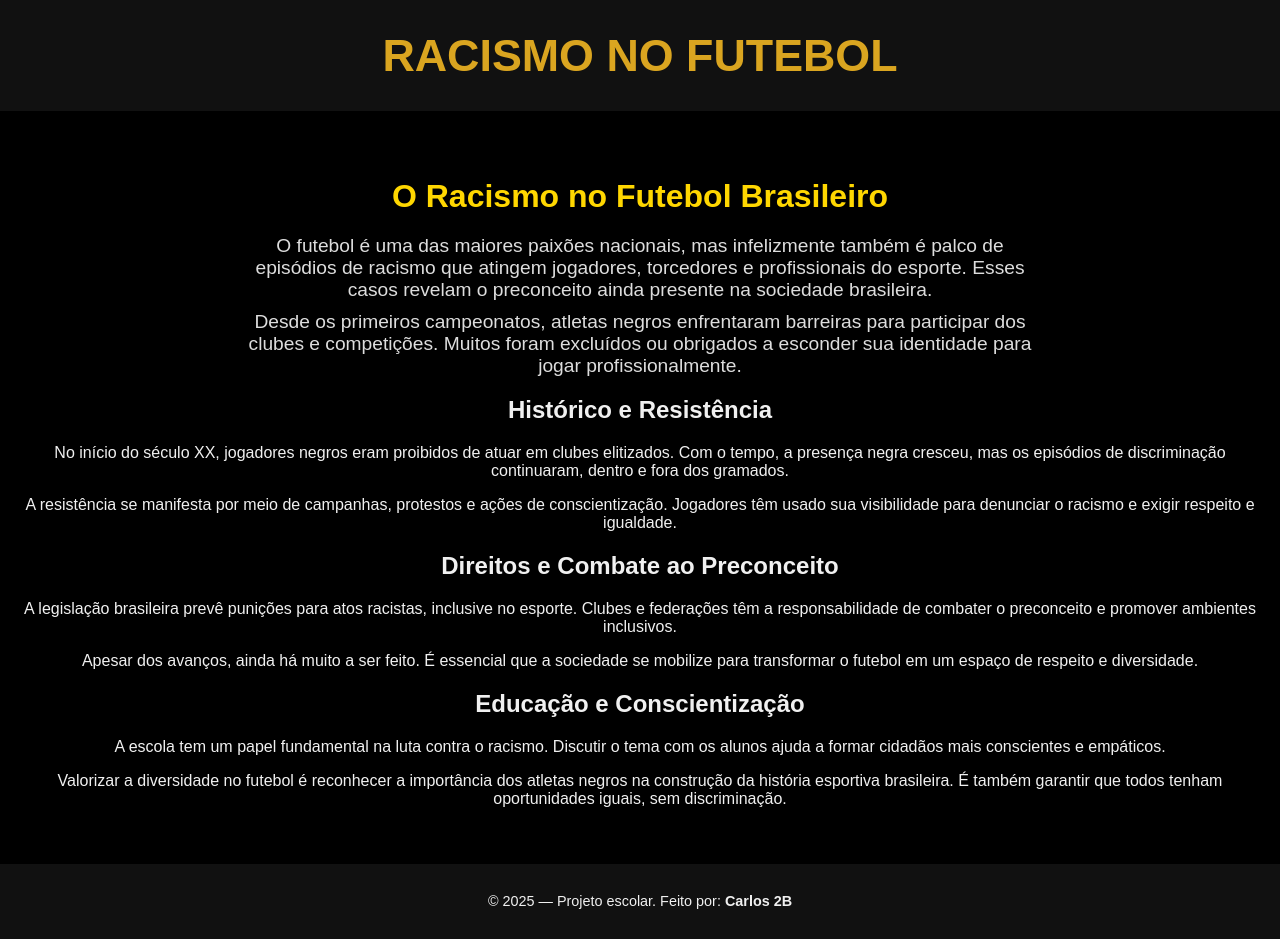
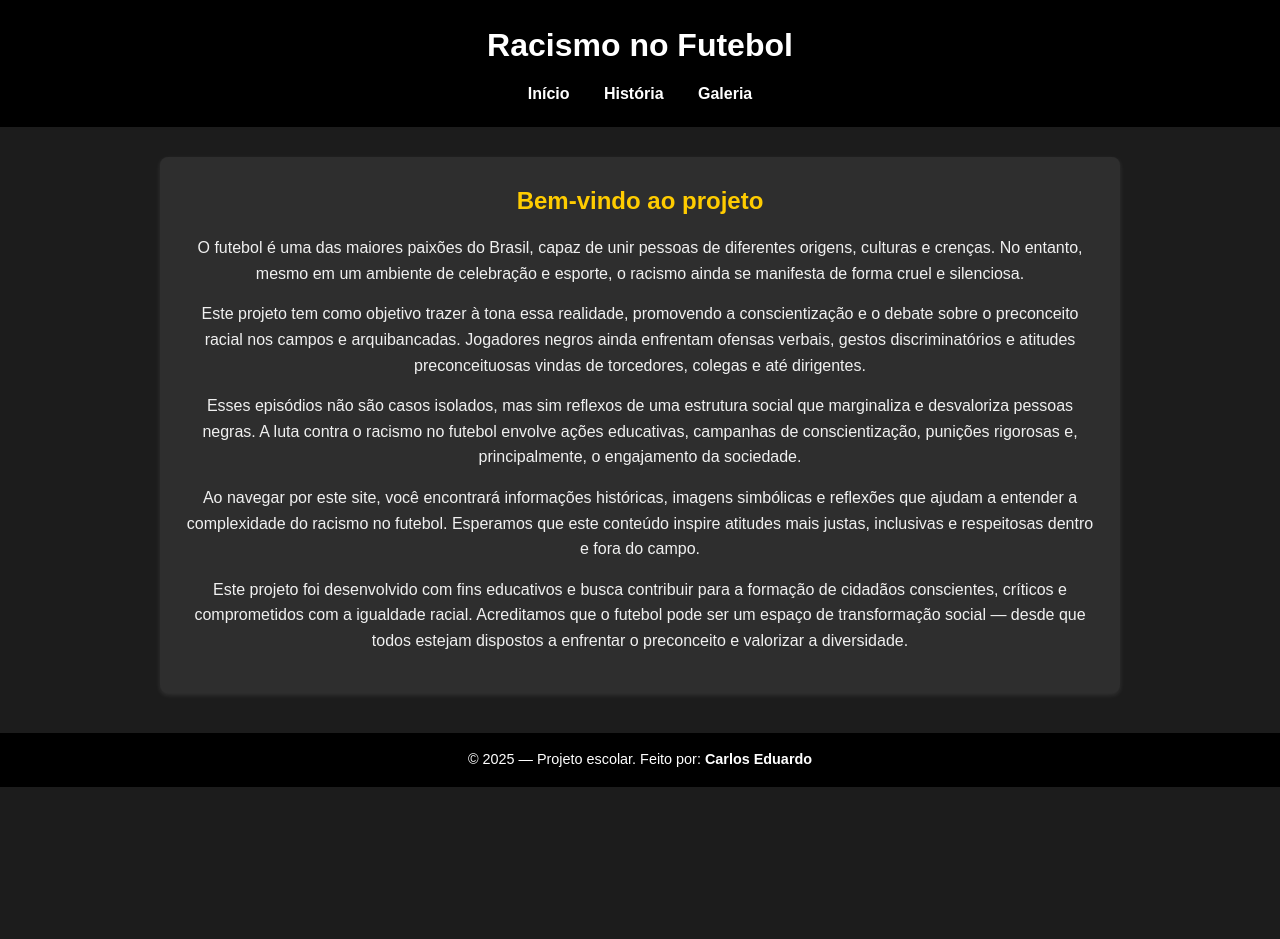
Before and after one commit to CarlsGamer13/racismo, a plain HTML site: page index.html in a window 1280 px wide. After the commit the page ends 800 px from the top, so only its background shows below. Drawn offline with Linux system fonts and the light colour scheme.

Commit message:
teste102

```diff
--- a/index.html
+++ b/index.html
@@ -2,99 +2,64 @@
 <html lang="pt-br">
 <head>
   <meta charset="UTF-8">
-  <title>História - Racismo no Futebol</title>
+  <title>Início - Racismo no futebol</title>
   <link rel="stylesheet" href="styles.css">
-  <style>
-    .destaque {
-      color: goldenrod;
-      font-size: 2.8em;
-      font-weight: bold;
-      margin: 0;
-      padding: 10px 0;
-    }
-  </style>
 </head>
 <body>
 
   <!-- TOPO -->
   <header class="topo">
-    <h1 class="destaque">RACISMO NO FUTEBOL</h1>
+    <h1 class="logo">Racismo no Futebol</h1>
+    <nav class="menu">
+      <a href="index.html">Início</a>
+      <a href="historia.html">História</a>
+      <a href="galeria.html">Galeria</a>
+    </nav>
   </header>
 
   <!-- CONTEÚDO PRINCIPAL -->
   <main class="principal">
 
-    <!-- Introdução -->
-    <div class="caixa introducao">
+    <!-- Apresentação -->
+    <section class="caixa introducao">
       <div class="texto">
-        <h2>O Racismo no Futebol Brasileiro</h2>
+        <h2>Bem-vindo ao projeto</h2>
         <p>
-          O futebol é uma das maiores paixões nacionais, mas infelizmente também
-          é palco de episódios de racismo que atingem jogadores, torcedores e profissionais
-          do esporte. Esses casos revelam o preconceito ainda presente na sociedade brasileira.
+          O futebol é uma das maiores paixões do Brasil, capaz de unir pessoas de diferentes origens,
+          culturas e crenças. No entanto, mesmo em um ambiente de celebração e esporte, o racismo
+          ainda se manifesta de forma cruel e silenciosa.
         </p>
         <p>
-          Desde os primeiros campeonatos, atletas negros enfrentaram barreiras para
-          participar dos clubes e competições. Muitos foram excluídos ou obrigados a
-          esconder sua identidade para jogar profissionalmente.
+          Este projeto tem como objetivo trazer à tona essa realidade, promovendo a conscientização
+          e o debate sobre o preconceito racial nos campos e arquibancadas. Jogadores negros ainda
+          enfrentam ofensas verbais, gestos discriminatórios e atitudes preconceituosas vindas de
+          torcedores, colegas e até dirigentes.
+        </p>
+        <p>
+          Esses episódios não são casos isolados, mas sim reflexos de uma estrutura social que
+          marginaliza e desvaloriza pessoas negras. A luta contra o racismo no futebol envolve ações
+          educativas, campanhas de conscientização, punições rigorosas e, principalmente, o engajamento
+          da sociedade.
+        </p>
+        <p>
+          Ao navegar por este site, você encontrará informações históricas, imagens simbólicas e
+          reflexões que ajudam a entender a complexidade do racismo no futebol. Esperamos que este
+          conteúdo inspire atitudes mais justas, inclusivas e respeitosas dentro e fora do campo.
+        </p>
+        <p>
+          Este projeto foi desenvolvido com fins educativos e busca contribuir para a formação de
+          cidadãos conscientes, críticos e comprometidos com a igualdade racial. Acreditamos que o
+          futebol pode ser um espaço de transformação social — desde que todos estejam dispostos a
+          enfrentar o preconceito e valorizar a diversidade.
         </p>
       </div>
-    </div>
-
-    <!-- Histórico e resistência -->
-    <div class="caixa colonizacao">
-      <div class="texto">
-        <h2>Histórico e Resistência</h2>
-        <p>
-          No início do século XX, jogadores negros eram proibidos de atuar em clubes
-          elitizados. Com o tempo, a presença negra cresceu, mas os episódios de
-          discriminação continuaram, dentro e fora dos gramados.
-        </p>
-        <p>
-          A resistência se manifesta por meio de campanhas, protestos e ações de
-          conscientização. Jogadores têm usado sua visibilidade para denunciar o racismo
-          e exigir respeito e igualdade.
-        </p>
-      </div>
-    </div>
-
-    <!-- Direitos e combate ao preconceito -->
-    <div class="caixa direitos">
-      <div class="texto">
-        <h2>Direitos e Combate ao Preconceito</h2>
-        <p>
-          A legislação brasileira prevê punições para atos racistas, inclusive no esporte.
-          Clubes e federações têm a responsabilidade de combater o preconceito e promover
-          ambientes inclusivos.
-        </p>
-        <p>
-          Apesar dos avanços, ainda há muito a ser feito. É essencial que a sociedade
-          se mobilize para transformar o futebol em um espaço de respeito e diversidade.
-        </p>
-      </div>
-    </div>
-
-    <!-- Educação e conscientização -->
-    <div class="caixa valorizacao">
-      <div class="texto">
-        <h2>Educação e Conscientização</h2>
-        <p>
-          A escola tem um papel fundamental na luta contra o racismo. Discutir o tema
-          com os alunos ajuda a formar cidadãos mais conscientes e empáticos.
-        </p>
-        <p>
-          Valorizar a diversidade no futebol é reconhecer a importância dos atletas negros
-          na construção da história esportiva brasileira. É também garantir que todos
-          tenham oportunidades iguais, sem discriminação.
-        </p>
-      </div>
-    </div>
+    </section>
 
   </main>
 
   <!-- RODAPÉ -->
   <footer class="rodape">
-    <p>&copy; 2025 — Projeto escolar. Feito por: <strong>Carlos 2B</strong></p>
+    <p>&copy; 2025 — Projeto escolar. Feito por: <b>Carlos Eduardo</b></p>
   </footer>
 
 </body>
--- a/styles.css
+++ b/styles.css
@@ -1,89 +1,101 @@
-/* CONFIGURAÇÕES GERAIS */
-body {
+/* Reset básico */
+* {
   margin: 0;
-  font-family: Arial, sans-serif;
-  background-color: #000; /* Fundo preto */
-  color: #f0f0f0; /* Texto claro para contraste */
+  padding: 0;
+  box-sizing: border-box;
 }
 
-/* TOPO */
+/* Corpo da página */
+body {
+  font-family: Arial, sans-serif;
+  background-color: #1c1c1c; /* fundo escuro temático */
+  color: #f0f0f0;
+  line-height: 1.6;
+  text-align: center; /* centraliza todos os textos */
+}
+
+/* Cabeçalho */
 .topo {
-  background-color: #111;
-  color: goldenrod; /* Destaque dourado */
+  background-color: #000;
+  color: #fff;
   padding: 20px;
+}
+
+.logo {
+  font-size: 2em;
+  font-weight: bold;
+}
+
+/* Menu de navegação */
+.menu {
+  margin-top: 10px;
+}
+
+.menu a {
+  color: #fff;
+  text-decoration: none;
+  margin: 0 15px;
+  font-weight: bold;
+  transition: color 0.3s;
+}
+
+.menu a:hover {
+  color: #ffcc00;
+}
+
+/* Conteúdo principal */
+.principal {
+  max-width: 1000px;
+  margin: 30px auto;
+  padding: 0 20px;
+}
+
+/* Caixa de introdução e outras seções */
+.caixa {
+  background-color: #2e2e2e;
+  padding: 25px;
+  margin-bottom: 30px;
+  border-radius: 8px;
+  box-shadow: 0 2px 5px rgba(255, 255, 255, 0.1);
+}
+
+.caixa h2 {
+  margin-bottom: 15px;
+  color: #ffcc00;
+}
+
+.caixa p {
+  margin-bottom: 15px;
   text-align: center;
 }
 
-.destaque {
-  margin: 0;
-  font-size: 2.8em;
-  font-weight: bold;
-  color: goldenrod;
-}
-
-/* CONTEÚDO PRINCIPAL */
-.principal {
-  padding: 40px 20px;
-  text-align: center;
-}
-
-.introducao h2 {
-  font-size: 2em;
-  margin-bottom: 20px;
-  color: #ffd700; /* Título em dourado */
-}
-
-.introducao p {
-  font-size: 1.2em;
-  max-width: 800px;
-  margin: 10px auto;
-  color: #ddd;
-}
-
-/* GALERIA */
+/* Galeria de imagens */
 .galeria {
-  margin-top: 40px;
-}
-
-.imagens-galeria {
-  display: grid;
-  grid-template-columns: repeat(auto-fit, minmax(280px, 1fr));
-  gap: 30px;
-  justify-items: center;
-  padding: 20px;
+  display: flex;
+  flex-wrap: wrap;
+  gap: 15px;
+  justify-content: center;
 }
 
 .imagens-galeria img {
-  width: 100%;
-  max-width: 300px;
-  border-radius: 8px;
-  box-shadow: 0 6px 12px rgba(255, 255, 255, 0.2); /* Sombra clara para destacar */
-  transition: transform 0.3s ease, box-shadow 0.3s ease;
+  width: 300px;
+  height: auto;
+  border-radius: 6px;
+  box-shadow: 0 2px 8px rgba(255, 255, 255, 0.2);
+  object-fit: cover;
+  transition: transform 0.3s;
 }
 
 .imagens-galeria img:hover {
   transform: scale(1.05);
-  box-shadow: 0 8px 16px rgba(255, 255, 255, 0.4);
 }
 
-.imagens-galeria figcaption {
-  margin-top: 10px;
-  font-size: 1em;
-  color: #ccc;
-}
-
-/* RODAPÉ */
+/* Rodapé */
 .rodape {
-  background-color: #111;
-  color: #f0f0f0;
+  background-color: #000;
+  color: #fff;
   text-align: center;
   padding: 15px;
   font-size: 0.9em;
+  margin-top: 40px;
 }
-
-/* RESPONSIVIDADE EXTRA */
-@media (max-width: 480px) {
-  .principal {
-    padding: 20px 10px;
-  }
-}
```
